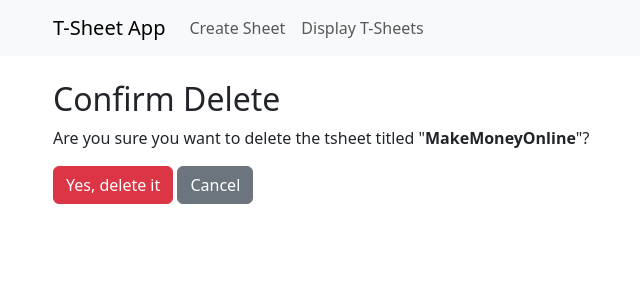
After one commit to itguy22/Tsheet-App, a Django app: template tsheetproject/tsheetapp/templates/tsheetapp/delete_tsheet.html in a window 1280 px wide. The commit adds this page. Shown: the top 300 px of the page, without its empty margins (29-669 px from the left). Run offline with Django 5.2, Linux system fonts and the light colour scheme; the template is opened without the code that fills it: values that come from a table or form of the project are taken from there, others are empty; data comes from the database, SQL or seed files in the repository.

Commit message:
Tsheet app beta v.1.0.5

```diff
--- /dev/null
+++ b/tsheetproject/tsheetapp/templates/tsheetapp/delete_tsheet.html
@@ -0,0 +1,14 @@
+{% extends "tsheetapp/base.html" %}
+
+{% block content %}
+<div class="container mt-4">
+    <h2>Confirm Delete</h2>
+    <p>Are you sure you want to delete the tsheet titled "<strong>{{ tsheet.headline }}</strong>"?</p>
+
+    <form action="{% url 'delete_tsheet' tsheet.id %}" method="post">
+        {% csrf_token %}
+        <button type="submit" class="btn btn-danger">Yes, delete it</button>
+        <a href="{% url 'display_tsheets' %}" class="btn btn-secondary">Cancel</a>
+    </form>
+</div>
+{% endblock %}
--- a/tsheetproject/tsheetapp/urls.py
+++ b/tsheetproject/tsheetapp/urls.py
@@ -17,8 +17,10 @@ Including another URLconf
 from django.contrib import admin
 from django.urls import path
 from .views import create_tsheet, display_tsheets
+from . import views
 
 urlpatterns = [
     path('create/', create_tsheet, name='create_tsheet'),
     path('', display_tsheets, name='display_tsheets'),  # Updated to use the function directly
+    path('delete_tsheet/<int:tsheet_id>/', views.delete_tsheet, name='delete_tsheet')
 ]
```
Also changed, not shown: tsheetproject/tsheetapp/templates/tsheetapp/display_tsheets.html (+5 -2 lines), tsheetproject/tsheetapp/views.py (+10 -0 lines), tsheetproject/tsheetapp/templates/tsheetapp/edit_tsheet.html (added).
